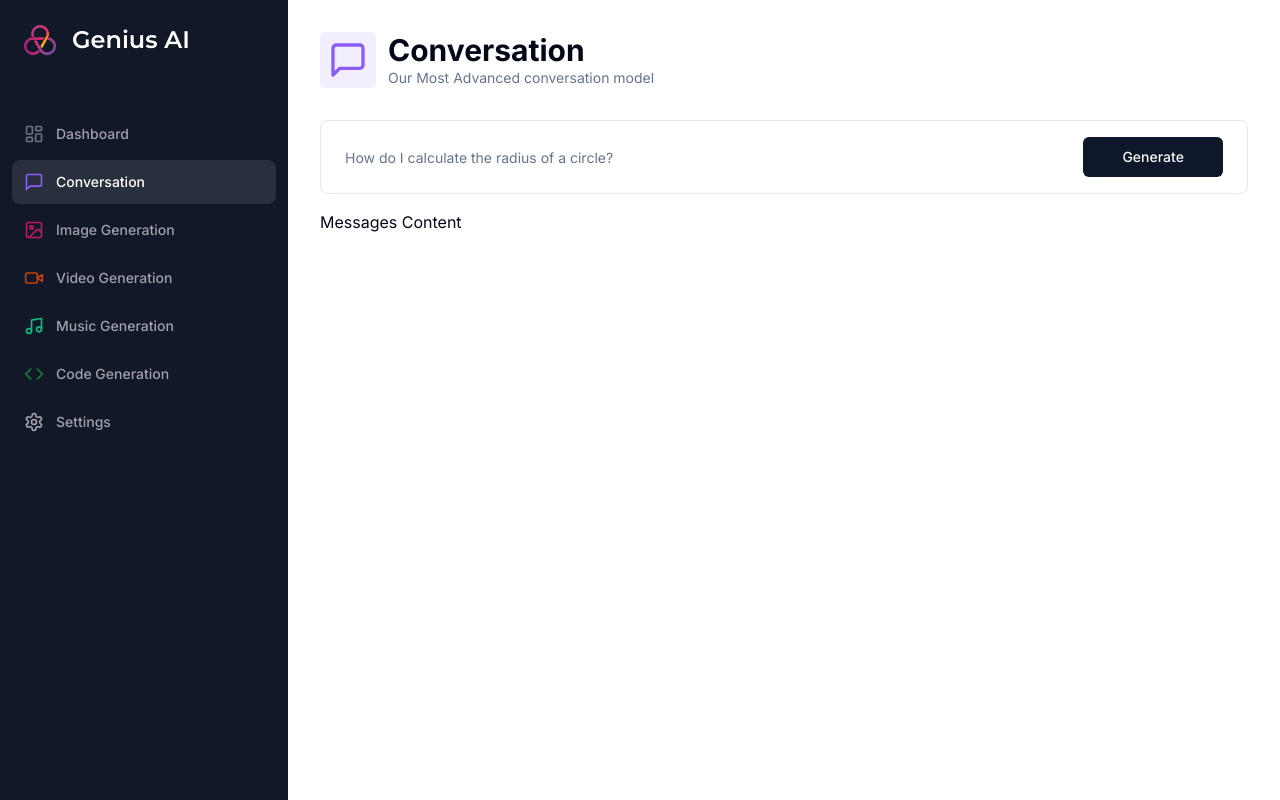
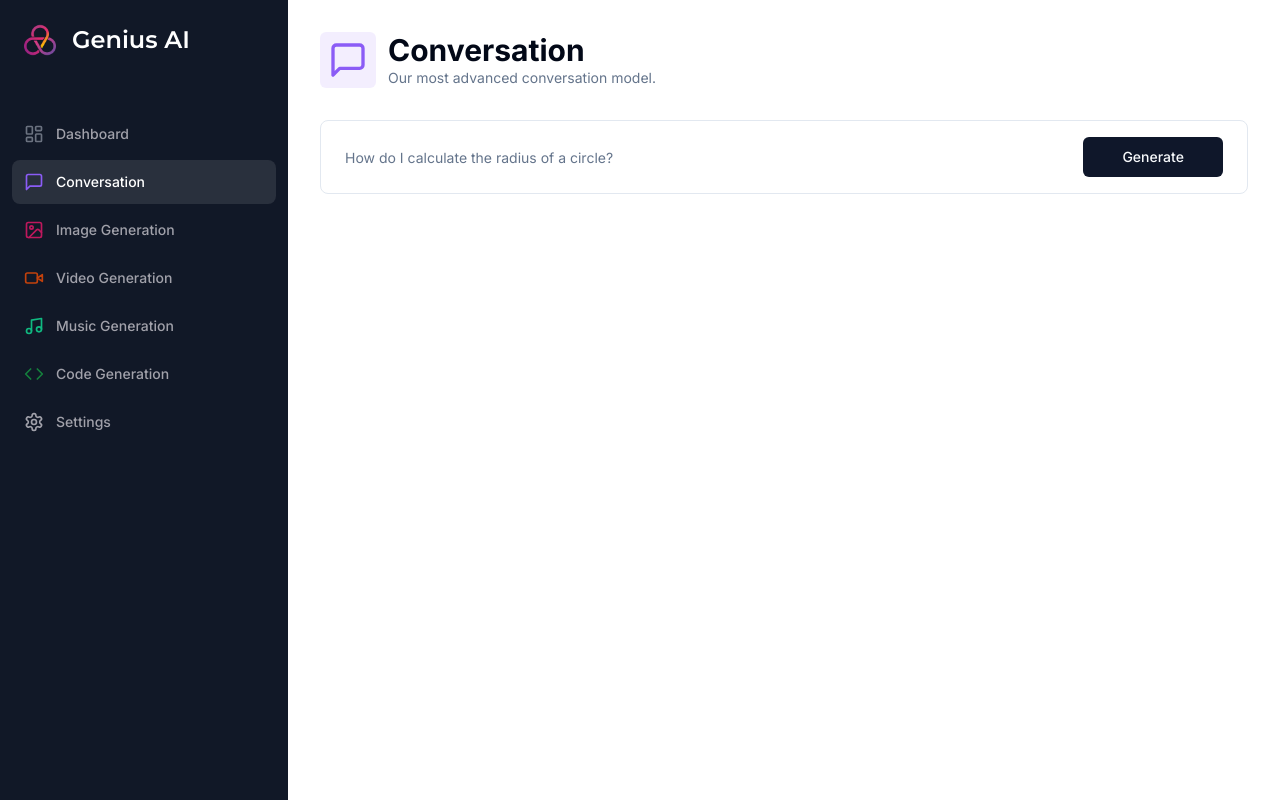
Before and after one commit to Zaid-maker/genius-ai, a Next.js app: page /conversation in a window 1280 px wide. Built offline with nearby package versions, Linux system fonts and the light colour scheme.

Commit message:
🔧 fix(page.tsx): import Loader component from "lucide-react" to use it for displaying a loading state ✨ feat(page.tsx): add loading state to display a loader component while fetching data

```diff
--- a/app/(dashboard)/(routes)/conversation/page.tsx
+++ b/app/(dashboard)/(routes)/conversation/page.tsx
@@ -5,7 +5,7 @@ import { Button } from "@/components/ui/button";
 import { Form, FormControl, FormField, FormItem } from "@/components/ui/form";
 import { Input } from "@/components/ui/input";
 import { zodResolver } from "@hookform/resolvers/zod";
-import { MessageSquare } from "lucide-react";
+import { Loader, MessageSquare } from "lucide-react";
 import { useRouter } from "next/navigation";
 import { ChatCompletionRequestMessage } from "openai";
 import { useState } from "react";
@@ -52,7 +52,7 @@ const Conversation = () => {
     <div>
       <Heading
         title="Conversation"
-        description="Our Most Advanced conversation model"
+        description="Our most advanced conversation model."
         icon={MessageSquare}
         iconColor="text-violet-500"
         bgColor="bg-violet-500/10"
@@ -90,7 +90,13 @@ const Conversation = () => {
             </form>
           </Form>
         </div>
-        <div className="space-y-4 mt-4">Messages Content</div>
+        <div className="space-y-4 mt-4">
+          {isLoading && (
+            <div className="p-8 rounded-lg w-full flex items-center justify-center bg-muted">
+              <Loader />
+            </div>
+          )}
+        </div>
       </div>
     </div>
   );
```
